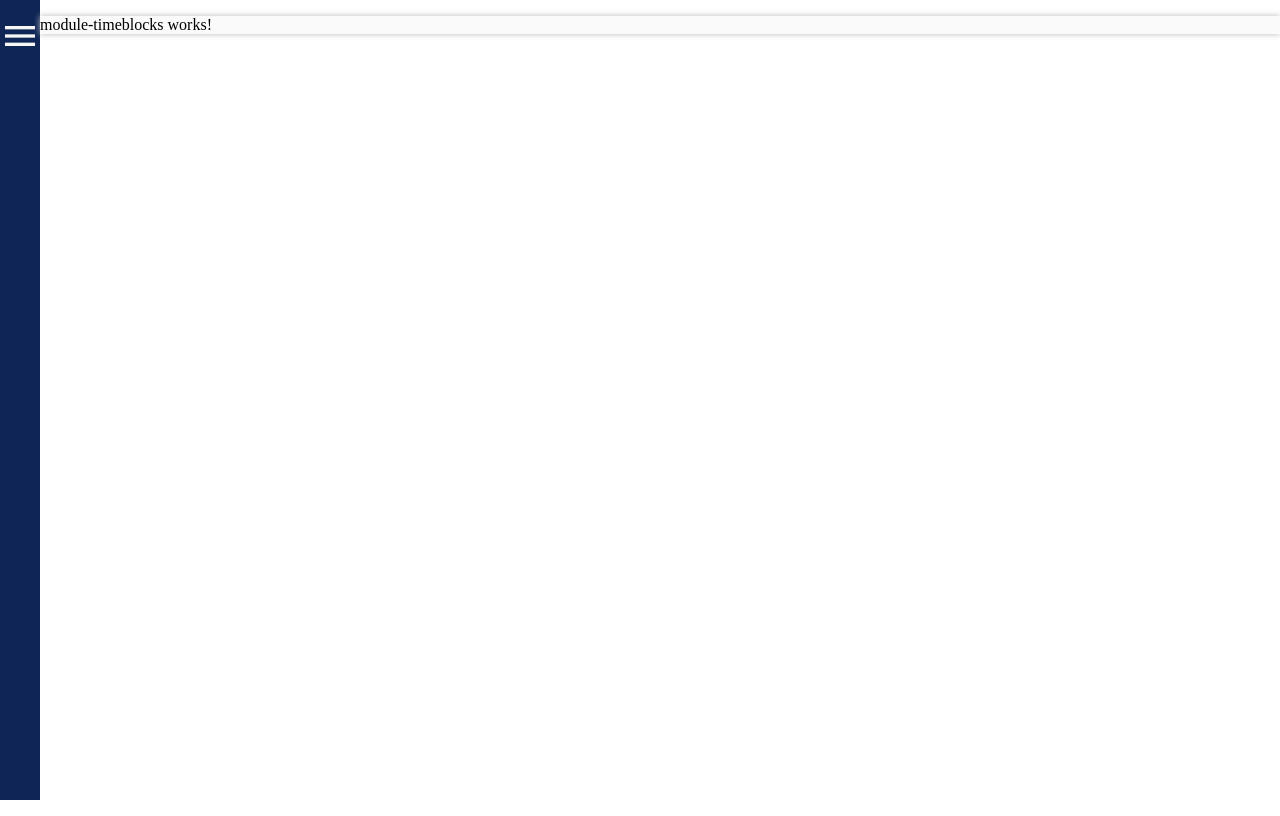
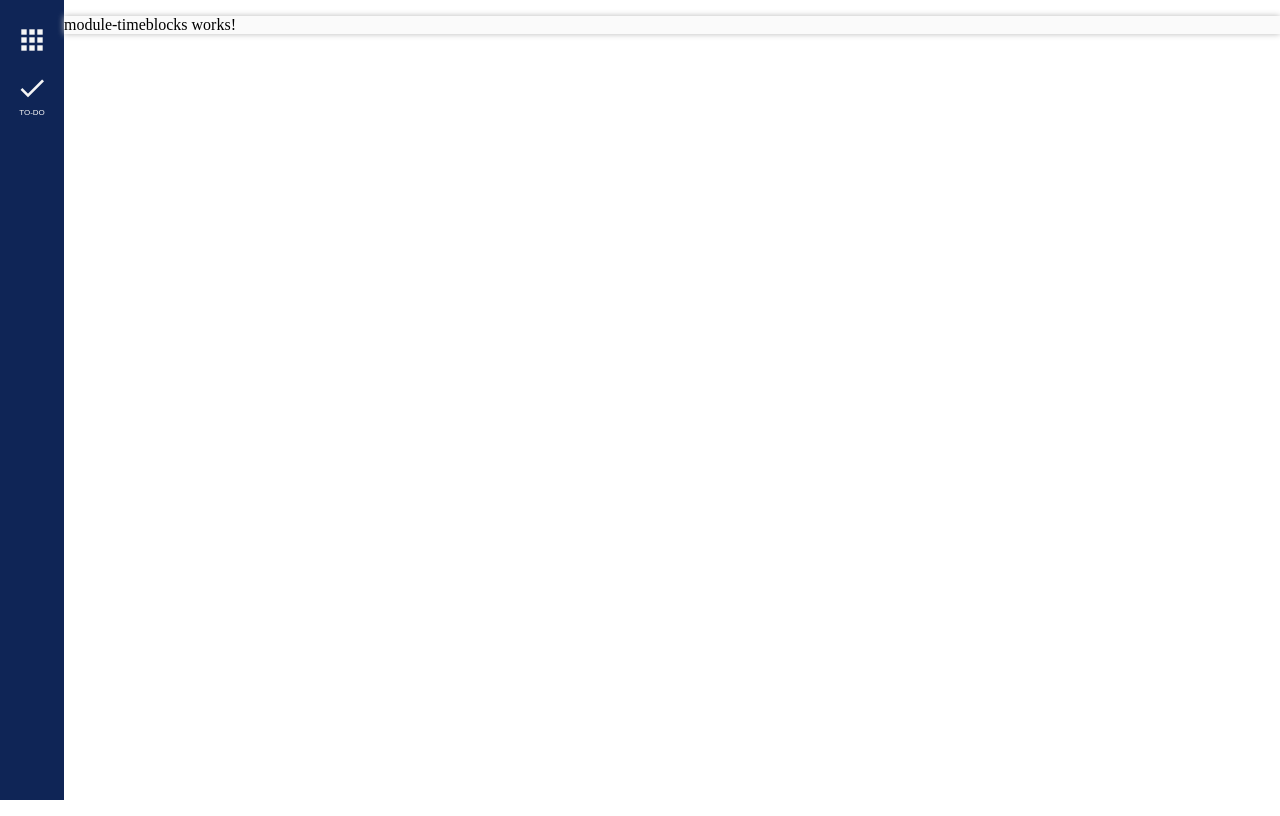
Before and after one commit to echoEscape/accomplishment-tracker, an Angular app: page / in a window 1280 px wide. Built offline with nearby package versions, Linux system fonts and the light colour scheme.

Commit message:
Change in navigation design

```diff
--- a/src/app/app.component.css
+++ b/src/app/app.component.css
@@ -13,7 +13,6 @@ body{
 
 app-navigation{
     grid-area: nav;
-    width: max(var(--size-icon));
     background-color: var(--color-main);
 
 }
--- a/src/app/navigation/navigation.component.css
+++ b/src/app/navigation/navigation.component.css
@@ -1,26 +1,36 @@
 nav{
     height: 100vh;
-    display: grid;
-    flex-direction: row;
-    justify-items: center;
-    padding-top: 1rem;
-}
-nav>ul>li{
-    cursor: pointer;
+    padding-top: 0.5rem;
 }
 
-ul{
+nav>ul{
     margin: 0;
     padding: 0;
     list-style-type: none;
 }
 
-#menuIcon{
+nav>ul>li{
+    cursor: pointer;
+
+    display: grid;
+    justify-items: center;
+    align-items: center;
+    margin: 1rem;
+}
+
+
+.nav-icon{
+    grid-area: 'nav-icon';
     color: var(--color-font-darkBG);
     font-size: var(--size-icon);
 }
 
-#closeIcon{
+.nav-name{
+    grid-area: 'nav-name';
     color: var(--color-font-darkBG);
-    font-size: var(--size-icon);
+    font-family: Arial, Helvetica, sans-serif;
+    text-transform: uppercase;
+    font-size: var(--size-nav-font);
+    margin: 0;
+    padding-top: 0.25rem;
 }
--- a/src/app/navigation/navigation.component.html
+++ b/src/app/navigation/navigation.component.html
@@ -1,17 +1,14 @@
 <nav>
     <ul>
         <li>
-            <span class="material-icons"
-            id="menuIcon"
-            (click)="toggleNavSize();"
-            [ngClass]="toggledNav ? 'hide-element' : ''">menu</span>
+            <span class="material-icons nav-icon"
+            id="appsIcon">apps</span>
         </li>
         <li>
             <span
-            class="material-icons"
-            id="closeIcon"
-            (click)="toggleNavSize();"
-            [ngClass]="toggledNav ? '' : 'hide-element'">close</span>
+            class="material-icons nav-icon"
+            id="done">done</span>
+            <p class="nav-name">To-Do</p>
         </li>
     </ul>
 </nav>
--- a/src/styles.css
+++ b/src/styles.css
@@ -15,7 +15,8 @@
 
     --font-family-headings: "Arial";
 
-    --size-icon: 2.5rem;
+    --size-icon: 2rem;
+    --size-nav-font: 0.5rem;
 }
 
 body{
@@ -26,3 +27,11 @@ body{
 .hide-element{
     display: none;
 }
+
+.display-element-block{
+    display: block;
+}
+
+.display-element-grid{
+    display: grid;
+}
```
